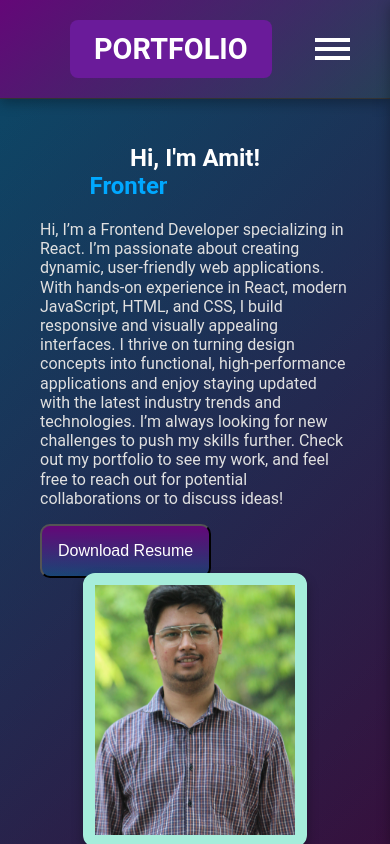
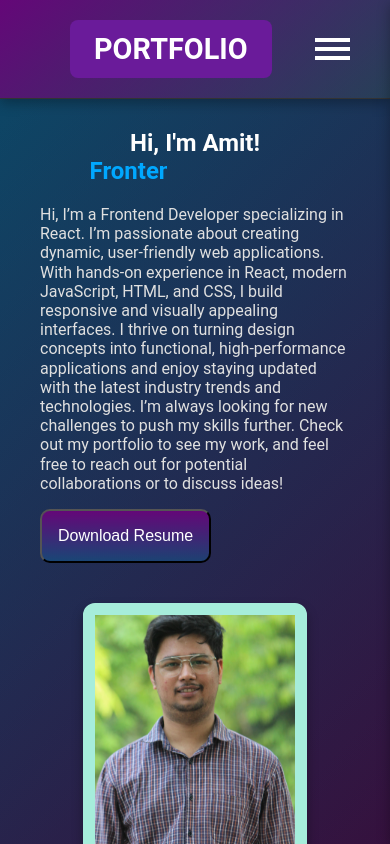
Before and after one commit to Amit08062001/Portfolio, a React (Vite) app: page / in a window 390 px wide. Built offline with nearby package versions, Linux system fonts and the light colour scheme.

Commit message:
some change

```diff
--- a/src/Components/Home.css
+++ b/src/Components/Home.css
@@ -248,7 +248,7 @@ section {
     .tilted-frame {
         width: 200px;
         height: 250px;
-        margin-top: -60px;
+
     }
 
     .home h1 {
```
